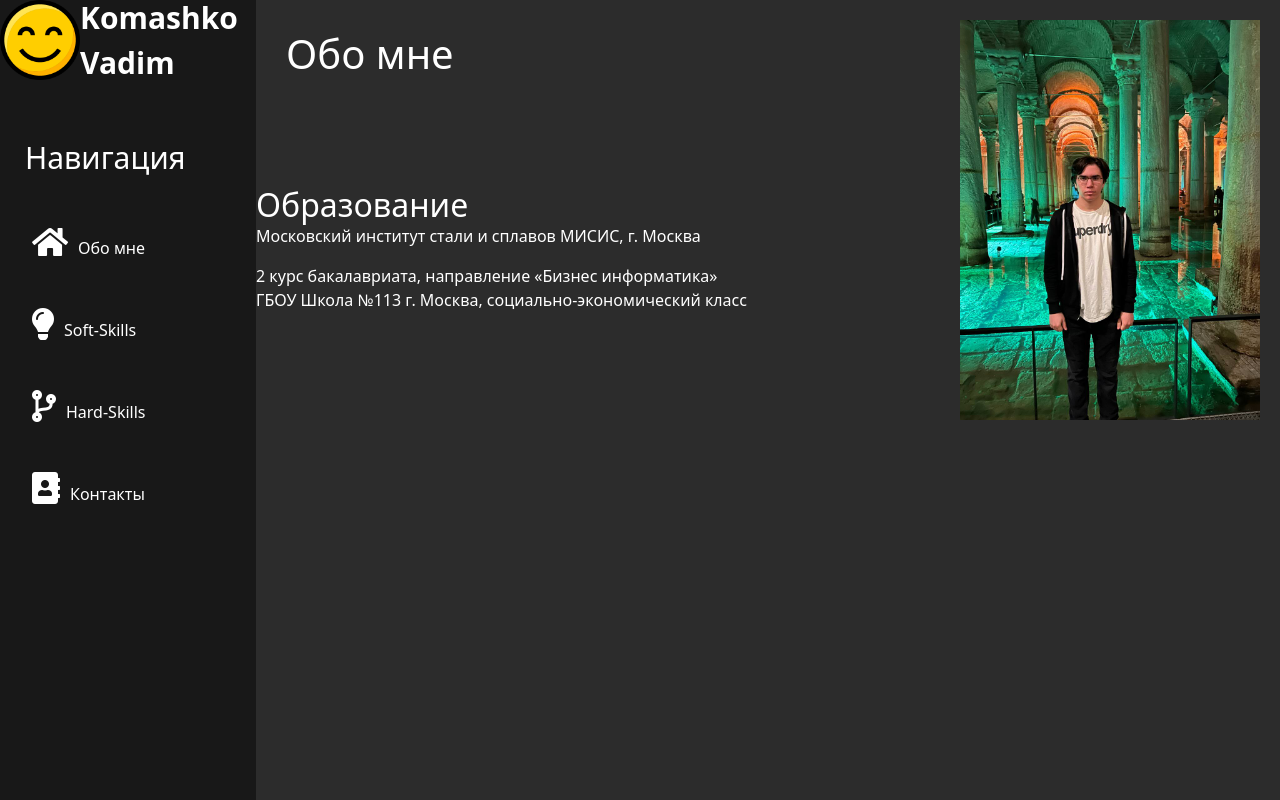
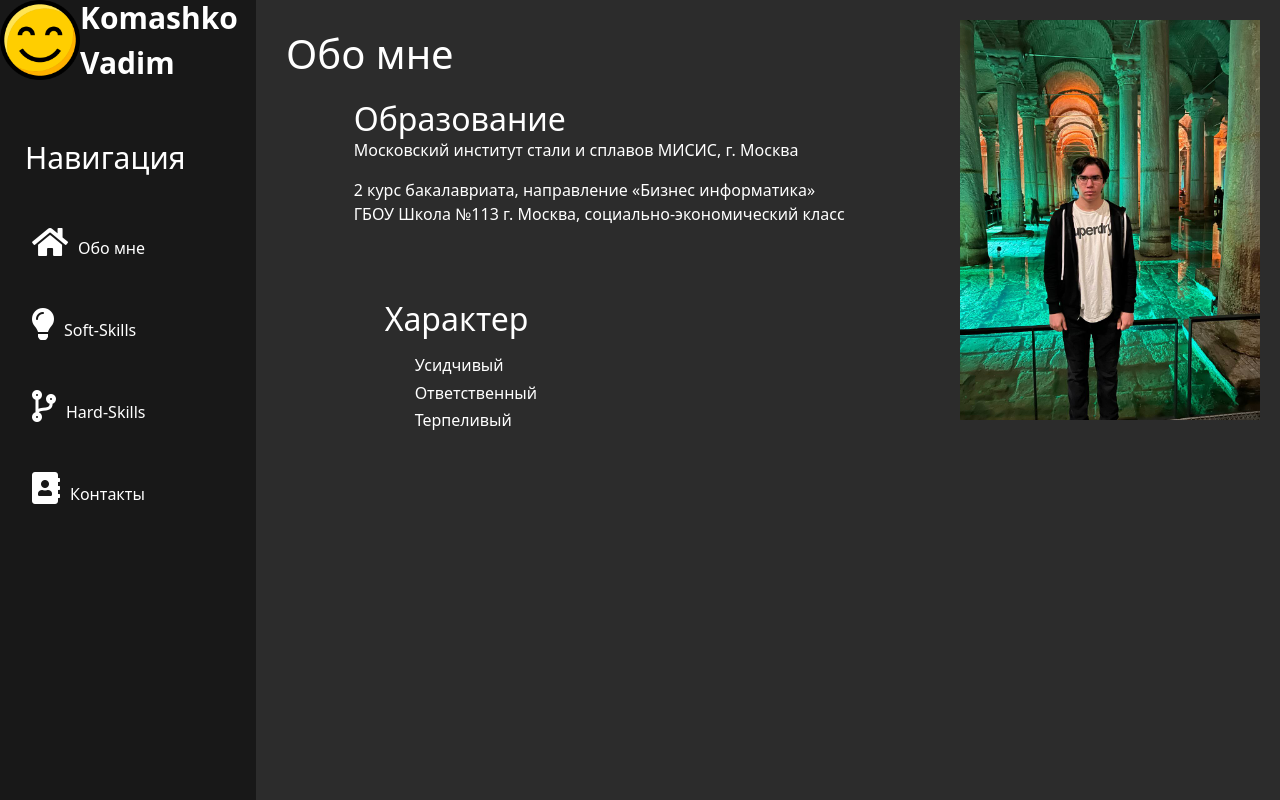
Before and after one commit to VadimRight/django_project, a Django app: page / in a window 1280 px wide. Run offline with Django 4.2, Linux system fonts and the light colour scheme; some libraries are stand-ins or nearby versions.

Commit message:
Home page is finished

```diff
--- a/web_project/main/static/main/css/main.css
+++ b/web_project/main/static/main/css/main.css
@@ -128,16 +128,37 @@ main img{
 .education-box {
     color: white;
     float: left;
+    margin-left: -100px;
     margin-top: 100px;
 }
 
 .education-box h2 {
-    margin: 0; /* Убирает отступы вокруг заголовка */
+    margin: 0;
 }
 
 .education-box ul {
     list-style: none;
     color: white;
-    padding: 0; /* Убирает внутренний отступ у списка */
-    margin: 0; /* Убирает внешний отступ у списка */
+    padding: 0;
+    margin: 0;
 }
+.mine_character-box {
+    color: white;
+    float: left;
+    margin-left: -460px;
+    margin-top: 300px;
+}
+
+}
+.mine_character-box h2 {
+    margin: 0;
+ }
+
+.mine_character-box ul {
+    list-style: none;
+    color: white;
+    padding: 0;
+    margin: 10px;
+    float: right;
+    margin-left: 30px;
+}
--- a/web_project/main/templates/main/index.html
+++ b/web_project/main/templates/main/index.html
@@ -20,7 +20,6 @@
         <div class="about-box">
             <h1>Обо мне</h1>
         </div>
-
         <div class="education-box">
             <h2>Образование</h2>
             <p>Московский институт стали и сплавов МИСИС, г. Москва</p>
@@ -28,7 +27,14 @@
                 <li>2 курс бакалавриата, направление «Бизнес информатика»</li>
             </ul>
             <p>ГБОУ Школа №113 г. Москва, социально-экономический класс</p>
+        </div>
+
+        <div  class= "mine_character-box">
+            <h2>Характер</h2>
             <ul>
+                <h6>Усидчивый</h6>
+                <h6>Ответственный</h6>
+                <h6>Терпеливый</h6>
             </ul>
         </div>
     {% endblock %}
```
Also changed, not shown: web_project/db.sqlite3.
